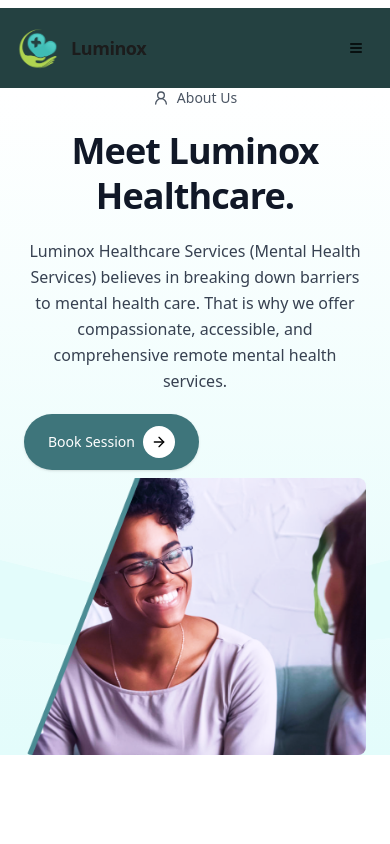
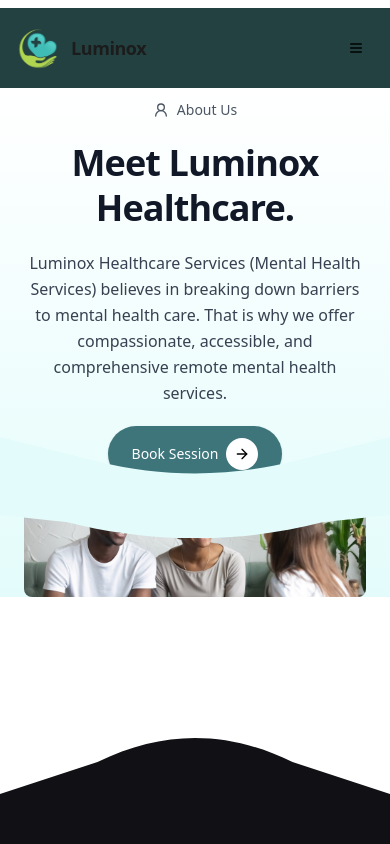
Before and after one commit to officialoptimusdev/luminox, a React (Vite) app: page /about in a window 390 px wide. Shown: the top 844 px of the page. Built offline with nearby package versions, Linux system fonts and the light colour scheme.

Commit message:
update: clean fix  About Hero

```diff
--- a/src/components/AboutHero/index.jsx
+++ b/src/components/AboutHero/index.jsx
@@ -1,3 +1,91 @@
+// import { Button } from "@/components/ui/button"
+// import { User2, ArrowRight } from "lucide-react"
+
+// export default function AboutHero() {
+//    return (
+//       <>
+//          <section className="relative w-full overflow-hidden bg-gradient-to-b from-[#ffffff] to-[#e3fcfb]">
+//             <div className="container mx-auto grid grid-cols-1 lg:grid-cols-2 items-center gap-2 px-6 lg:px-0 pt-0 lg:pt-0 relative z-10">
+//                {/* Left Content */}
+//                <div className="max-w-xl text-center lg:text-left space-y-5">
+//                   {/* Small Label */}
+//                   <div className="flex items-center justify-center lg:justify-start gap-2 text-gray-600 text-sm font-medium">
+//                      <User2 className="h-4 w-4" />
+//                      <span>About Us</span>
+//                   </div>
+
+//                   {/* Heading */}
+//                   <h1 className="text-4xl md:text-5xl font-extrabold tracking-tight text-gray-900 leading-tight">
+//                      Meet Luminox <br /> Healthcare.
+//                   </h1>
+
+//                   {/* Subtext */}
+//                   <p className="text-gray-700 text-base leading-relaxed">
+//                      Luminox Healthcare Services (Mental Health Services) believes in breaking
+//                      down barriers to mental health care. That is why we offer compassionate,
+//                      accessible, and comprehensive remote mental health services.
+//                   </p>
+
+//                   {/* Button */}
+//                   <div>
+//                      <Button
+//                         size="lg"
+//                         className="rounded-full px-6 py-7 flex items-center gap-2 bg-[#3E757B] hover:bg-emerald-300 text-white"
+//                      >
+//                         Book Session
+//                         <span className="rounded-full bg-white p-2">
+//                            <ArrowRight className="h-5 w-5 text-black" />
+//                         </span>
+//                      </Button>
+//                   </div>
+//                </div>
+
+//                {/* Right Image */}
+//                <div className="relative w-full flex justify-center">
+//                   <div className="relative w-full">
+//                      <img
+//                         src="/assets/about-image.png"
+//                         alt="Luminox Healthcare"
+//                         className="rounded-lg object-cover w-full h-full max-h-[500px] lg:max-h-[600px]"
+//                      />
+//                   </div>
+//                </div>
+//             </div>
+//          </section>
+
+//          {/* Curved bottom */}
+//          <div
+//             aria-hidden="true"
+//             style={{
+//                position: "relative",
+//                top: -195,
+//                left: 0,
+//                width: "100%",
+//                display: "flex",
+//                justifyContent: "center",
+//                alignItems: "flex-start",
+//                height: "auto",
+//                overflow: "hidden",
+//                zIndex: 2,
+//                border: "none",
+//             }}
+//          >
+//             <svg
+//                width="auto"
+//                height="auto"
+//                viewBox="0 0 1440 375"
+//                xmlns="http://www.w3.org/2000/svg"
+//             >
+//                <path
+//                   d="M0 0L360 90C596.363 149.091 843.637 149.091 1080 90L1440 0L1660 265L1190 315C881.613 393.737 558.387 393.737 250 315L-220 265L0 0Z"
+//                   fill="#e3fcfb"
+//                />
+//             </svg>
+//          </div>
+//       </>
+//    )
+// }
+
 import { Button } from "@/components/ui/button"
 import { User2, ArrowRight } from "lucide-react"
 
@@ -5,9 +93,9 @@ export default function AboutHero() {
    return (
       <>
          <section className="relative w-full overflow-hidden bg-gradient-to-b from-[#ffffff] to-[#e3fcfb]">
-            <div className="container mx-auto grid grid-cols-1 lg:grid-cols-2 items-center gap-2 px-6 lg:px-0 pt-0 lg:pt-0 relative z-10">
+            <div className="w-full grid grid-cols-1 lg:grid-cols-2 items-center gap-2 px-6 lg:px-0 pt-3 -lg:pt-0 relative z-0">
                {/* Left Content */}
-               <div className="max-w-xl text-center lg:text-left space-y-5">
+               <div className="max-w-xl text-center lg:text-left space-y-5 mx-auto lg:mx-12">
                   {/* Small Label */}
                   <div className="flex items-center justify-center lg:justify-start gap-2 text-gray-600 text-sm font-medium">
                      <User2 className="h-4 w-4" />
@@ -27,10 +115,10 @@ export default function AboutHero() {
                   </p>
 
                   {/* Button */}
-                  <div>
+                  <div className="flex justify-center lg:justify-start">
                      <Button
                         size="lg"
-                        className="rounded-full px-6 py-7 flex items-center gap-2 bg-[#3E757B] hover:bg-emerald-300 text-white"
+                        className="rounded-full px-6 py-7 flex items-center gap-2 bg-[#3E757B] hover:bg-[#3E757B] text-white"
                      >
                         Book Session
                         <span className="rounded-full bg-white p-2">
@@ -43,10 +131,17 @@ export default function AboutHero() {
                {/* Right Image */}
                <div className="relative w-full flex justify-center">
                   <div className="relative w-full">
+                     {/* Desktop Image */}
                      <img
                         src="/assets/about-image.png"
                         alt="Luminox Healthcare"
-                        className="rounded-lg object-cover w-full h-full max-h-[500px] lg:max-h-[600px]"
+                        className="hidden sm:block rounded-lg object-cover w-full h-full max-h-[500px] lg:max-h-[600px]"
+                     />
+                     {/* Mobile Image */}
+                     <img
+                        src="/assets/about-image.jpg"
+                        alt="Luminox Healthcare Mobile"
+                        className="block sm:hidden rounded-lg object-cover w-full h-full max-h-[400px]"
                      />
                   </div>
                </div>
@@ -58,13 +153,13 @@ export default function AboutHero() {
             aria-hidden="true"
             style={{
                position: "relative",
-               top: -195,
+               top: -160,
                left: 0,
                width: "100%",
                display: "flex",
                justifyContent: "center",
                alignItems: "flex-start",
-               height: "auto",
+               height: "10%",
                overflow: "hidden",
                zIndex: 2,
                border: "none",
--- a/src/components/Hero/index.jsx
+++ b/src/components/Hero/index.jsx
@@ -61,7 +61,7 @@ export default function Hero() {
         <div className="flex flex-col sm:flex-row gap-4">
           <Button
             size="lg"
-            className="rounded-full px-6 py-7 flex items-center gap-2 bg-[#3E757B] hover:bg-emerald-300 text-white"
+            className="rounded-full px-6 py-7 flex items-center gap-2 bg-[#3E757B] hover:bg-[#3E757B] text-white"
           >
             Book Apointment
             <span className="rounded-full bg-white p-2">
@@ -71,11 +71,11 @@ export default function Hero() {
 
           <Button
             size="lg"
-            className="rounded-full px-6 py-7 flex items-center gap-2 bg-[#fff] hover:bg-emerald-300 text-[#3E757B]"
+            className="rounded-full px-6 py-7 flex items-center gap-2 bg-[#fff] hover:bg-[#3E757B] text-[#3E757B] hover:text-white"
           >
             Know More
-            <span className="rounded-full bg-[#3E757B] p-2">
-              <Eye className="h-5 w-5 text-white" />
+            <span className="rounded-full bg-[#fff] p-2">
+              <Eye className="h-5 w-5 text-[#000] hover:text-[#fff]" />
             </span>
           </Button>
         </div>
```
